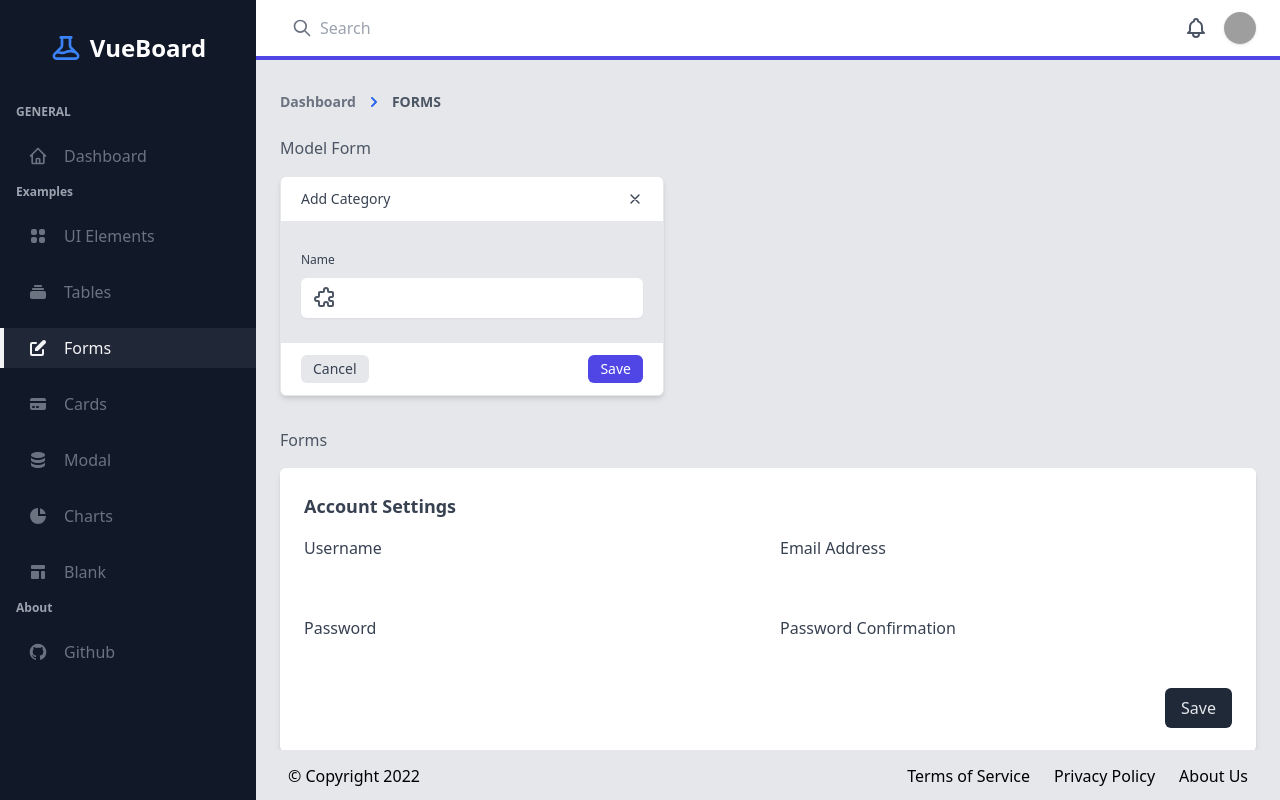
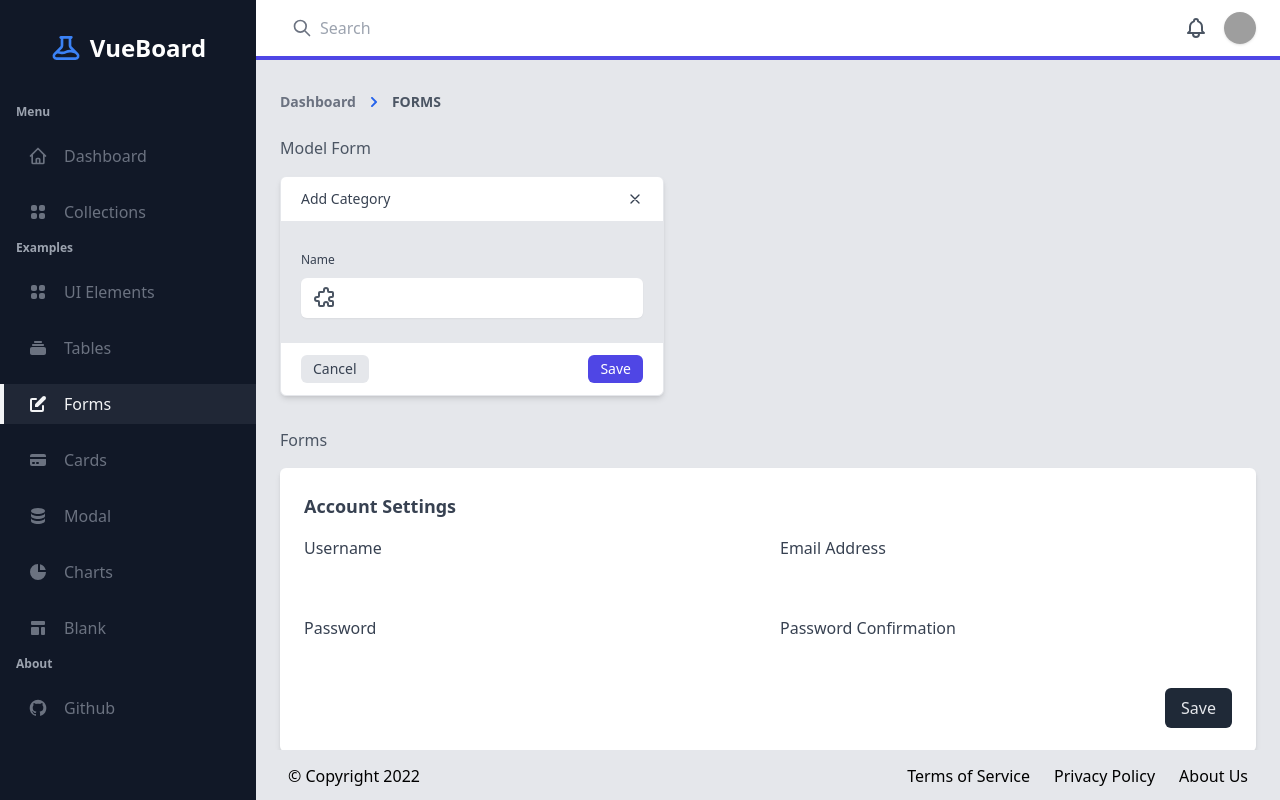
Before and after one commit to ariqfadlan/capstone-fe, a Vue app: page /forms in a window 1280 px wide. Built offline with nearby package versions, Linux system fonts and the light colour scheme; grey boxes are pictures that could not be loaded; what vue3-apexcharts would draw is missing.

Commit message:
fix: routing and sidebar

```diff
--- a/src/components/MainHeader.vue
+++ b/src/components/MainHeader.vue
@@ -251,7 +251,7 @@
 import { useAuthStore } from "@/store/auth";
 import { ref } from "vue";
 import { useRouter } from "vue-router";
-import {useToast} from "vue-toastification";
+import { useToast } from "vue-toastification";
 import { useSidebar } from "../hooks/useSidebar";
 
 const dropdownOpen = ref(false);
@@ -259,11 +259,11 @@ const { isOpen } = useSidebar();
 const notificationOpen = ref(false);
 const authStore = useAuthStore();
 const router = useRouter();
-const toast = useToast()
+const toast = useToast();
 
 function logout() {
   authStore.logout();
-  router.push("/").then();
-  toast.success('You have been log out')
+  router.push("/login");
+  toast.success("You have been log out");
 }
 </script>
--- a/src/components/MainSidebar.vue
+++ b/src/components/MainSidebar.vue
@@ -4,33 +4,13 @@
     <div
       :class="isOpen ? 'block' : 'hidden'"
       @click="isOpen = false"
-      class="
-        fixed
-        inset-0
-        z-20
-        transition-opacity
-        bg-black
-        opacity-50
-        lg:hidden
-      "
+      class="fixed inset-0 z-20 transition-opacity bg-black opacity-50 lg:hidden"
     ></div>
     <!-- End Backdrop -->
 
     <div
       :class="isOpen ? 'translate-x-0 ease-out' : '-translate-x-full ease-in'"
-      class="
-        fixed
-        inset-y-0
-        left-0
-        z-30
-        w-64
-        overflow-y-auto
-        transition
-        duration-300
-        transform
-        bg-gray-900
-        lg:translate-x-0 lg:static lg:inset-0
-      "
+      class="fixed inset-y-0 left-0 z-30 w-64 overflow-y-auto transition duration-300 transform bg-gray-900 lg:translate-x-0 lg:static lg:inset-0"
     >
       <div class="flex items-center justify-center mt-8">
         <div class="flex items-center">
@@ -54,7 +34,7 @@
       </div>
 
       <nav class="mt-10">
-        <p class="pl-4 text-xs font-semibold mb-4 text-gray-400">GENERAL</p>
+        <p class="pl-4 text-xs font-semibold mb-4 text-gray-400">Menu</p>
         <router-link
           class="flex items-center px-6 py-2 mt-4 duration-200 border-l-4"
           :class="[$route.name === 'Dashboard' ? activeClass : inactiveClass]"
@@ -77,6 +57,39 @@
 
           <span class="mx-4">Dashboard</span>
         </router-link>
+
+        <router-link
+          class="flex items-center px-6 py-2 mt-4 duration-200 border-l-4"
+          :class="[$route.name === 'Collections' ? activeClass : inactiveClass]"
+          :to="{ name: 'Collections'}"
+        >
+          <svg
+            class="w-5 h-5"
+            viewBox="0 0 20 20"
+            fill="none"
+            xmlns="http://www.w3.org/2000/svg"
+          >
+            <path
+              d="M5 3C3.89543 3 3 3.89543 3 5V7C3 8.10457 3.89543 9 5 9H7C8.10457 9 9 8.10457 9 7V5C9 3.89543 8.10457 3 7 3H5Z"
+              fill="currentColor"
+            />
+            <path
+              d="M5 11C3.89543 11 3 11.8954 3 13V15C3 16.1046 3.89543 17 5 17H7C8.10457 17 9 16.1046 9 15V13C9 11.8954 8.10457 11 7 11H5Z"
+              fill="currentColor"
+            />
+            <path
+              d="M11 5C11 3.89543 11.8954 3 13 3H15C16.1046 3 17 3.89543 17 5V7C17 8.10457 16.1046 9 15 9H13C11.8954 9 11 8.10457 11 7V5Z"
+              fill="currentColor"
+            />
+            <path
+              d="M11 13C11 11.8954 11.8954 11 13 11H15C16.1046 11 17 11.8954 17 13V15C17 16.1046 16.1046 17 15 17H13C11.8954 17 11 16.1046 11 15V13Z"
+              fill="currentColor"
+            />
+          </svg>
+
+          <span class="mx-4">Collections</span>
+        </router-link>
+
         <p class="pl-4 my-2 text-xs font-semibold mb-4 text-gray-400">
           Examples
         </p>
--- a/src/router/index.ts
+++ b/src/router/index.ts
@@ -10,10 +10,12 @@ import Chart from "../views/ChartView.vue";
 import Card from "../views/CardView.vue";
 import Blank from "../views/BlankView.vue";
 import NotFound from "../views/NotFound.vue";
+import Collection from "../views/CollectionView.vue";
+import { useAuthStore } from "@/store/auth";
 
 const routes: Array<RouteRecordRaw> = [
   {
-    path: "/",
+    path: "/login",
     name: "Login",
     component: Login,
     meta: { layout: "empty" },
@@ -22,6 +24,13 @@ const routes: Array<RouteRecordRaw> = [
     path: "/dashboard",
     name: "Dashboard",
     component: Dashboard,
+    meta: { requiresAuth: true },
+  },
+  {
+    path: "/collections",
+    name: "Collections",
+    component: Collection,
+    meta: { requiresAuth: true },
   },
   {
     path: "/forms",
@@ -66,4 +75,12 @@ const router = createRouter({
   routes,
 });
 
+router.beforeEach((to, _from, next) => {
+  const { token } = useAuthStore();
+
+  if (to.meta.requiresAuth && !token) next({ name: "Login" });
+  else if (to.name == "Login" && token) next({ name: "Dashboard" });
+  else next();
+});
+
 export default router;
--- a/src/store/auth.ts
+++ b/src/store/auth.ts
@@ -1,8 +1,6 @@
 import { defineStore } from "pinia";
 import request from "@/utils/request";
 import { ref } from "vue";
-import router from "@/router";
-import axios from "axios";
 
 export interface IUserData {
   id?: number;
@@ -18,7 +16,6 @@ export interface ILoginResponse {
 export const useAuthStore = defineStore("auth", () => {
   const token = ref<string>(localStorage.getItem("access_token") || "");
   const user = ref<IUserData>(JSON.parse(localStorage.getItem("user") || "{}"));
-  const hasAuth = ref<boolean>(false);
 
   const login = async (username: string, password: string): Promise<void> => {
     const { data } = await request.post<ILoginResponse>("/users/auth/login", {
@@ -30,7 +27,6 @@ export const useAuthStore = defineStore("auth", () => {
     token.value = data.token;
     localStorage.setItem("user", JSON.stringify(data.user));
     localStorage.setItem("access_token", data.token);
-    hasAuth.value = true;
   };
 
   const logout = () => {
@@ -38,8 +34,7 @@ export const useAuthStore = defineStore("auth", () => {
     token.value = "";
     localStorage.removeItem("user");
     localStorage.removeItem("access_token");
-    router.push("/");
   };
 
-  return { token, user, hasAuth, login, logout };
+  return { token, user, login, logout };
 });
--- a/src/store/index.ts
+++ /dev/null
@@ -1 +0,0 @@
-import { defineStore } from "pinia";
--- /dev/null
+++ b/src/views/CollectionView.vue
@@ -0,0 +1,7 @@
+<template>
+  <!-- Breadcrumb -->
+  <Breadcrumb breadcrumb="Collections" />
+</template>
+<script lang="ts" setup>
+import Breadcrumb from '../partials/Breadcrumb.vue'
+</script>
--- a/src/views/Dashboard.vue
+++ b/src/views/Dashboard.vue
@@ -119,7 +119,6 @@
     </div>
 
     <div class="mt-8"></div>
-
   </div>
 </template>
 
@@ -144,5 +143,4 @@ const testUser: User = {
   status: "Active",
   role: "Owner",
 };
-
 </script>
--- a/src/views/Login.vue
+++ b/src/views/Login.vue
@@ -99,7 +99,7 @@ const logout = (): void => {
 async function login() {
   try {
     await authStore.login(username.value, password.value);
-    router.push("/dashboard");
+    router.push({name: 'Dashboard'})
     toast.success("Welcome!");
   } catch (e) {
     console.error("login failed");
```
Also changed, not shown: src/store/collections.ts (added).
